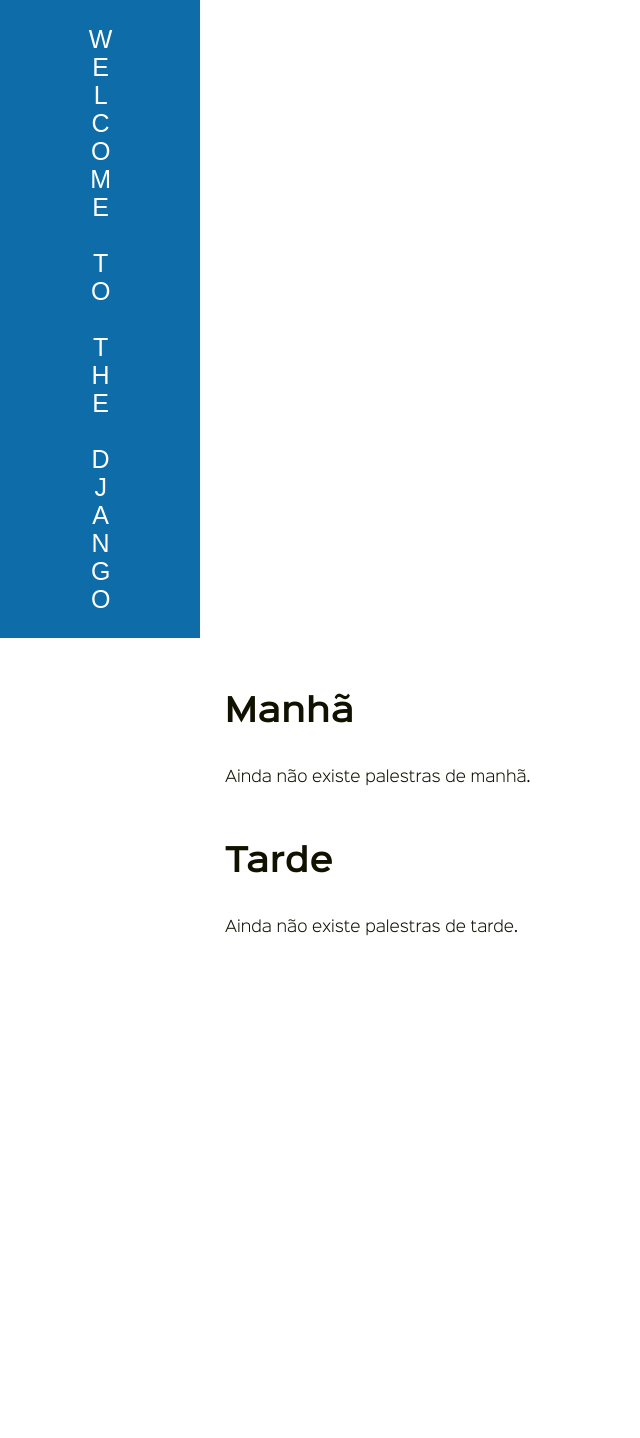
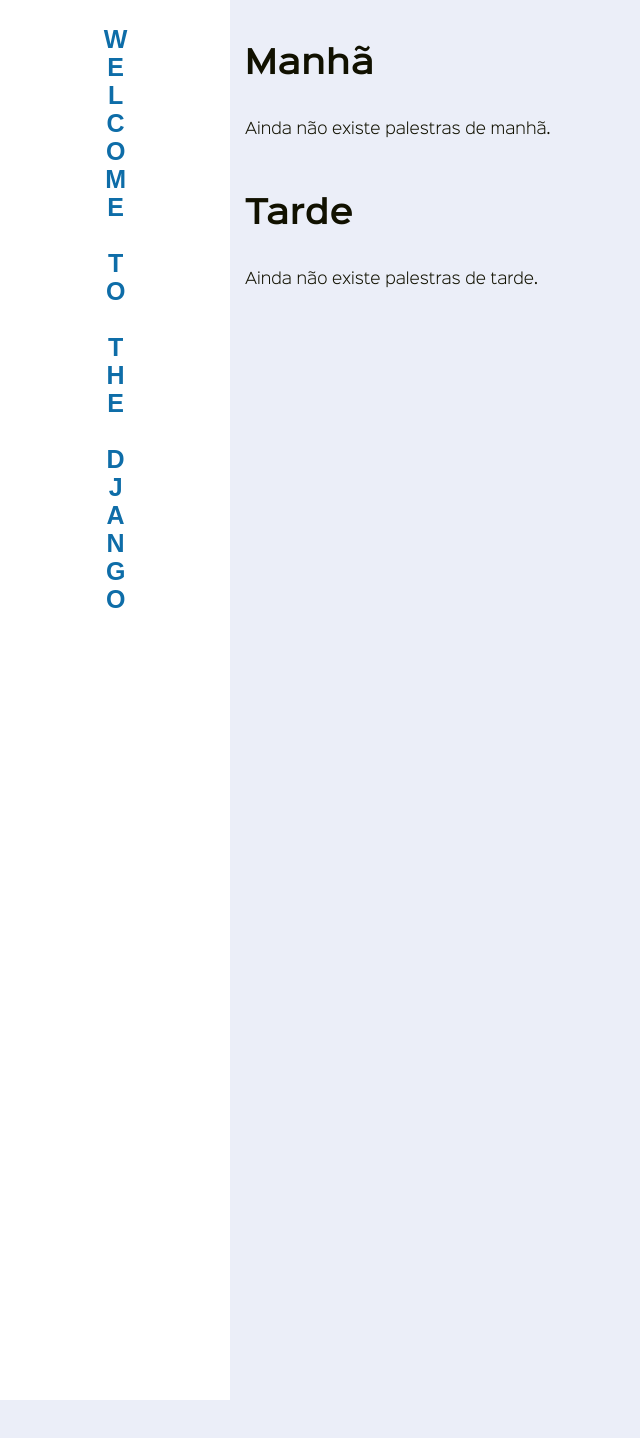
Before and after one commit to AlissonSH/wttd_fenix, a Django app: page /palestras/ in a window 1280 px wide. Shown: the part 90-1528 px from the top of the page, without its empty margins (0-640 px from the left). After the commit the page ends 1490 px from the top, so only its background shows below. Run offline with Django 4.2, Linux system fonts and the light colour scheme; data that the repository does not hold is empty; parts of the project's set-up code (start-up, migrations or seed data) failed here and were passed over.

Commit message:
Update: Ajustes de estilo na pagina de palestra

```diff
--- a/eventex/core/static/css/main.css
+++ b/eventex/core/static/css/main.css
@@ -399,25 +399,40 @@ html, body {
 
 .main-container {
     display: flex;
-    height: 100vh; /* Garante que o contêiner principal ocupe a altura total da tela */
+    position: relative;
+    background-color: #ebeef8;
+    top: 90px;
+    margin-left: 230px;
+    padding: 0 15px 60px 15px;
+    -webkit-transition: margin .2s ease-in-out;
+    -o-transition: margin .2s ease-in-out;
+    transition: margin .2s ease-in-out;
+    min-height: 1400px;
+}
+
+.header-frame {
+    width: 100%;
+    position: fixed; /* Fixa a barra de navegação no topo */
+    top: 0;
+    left: 0;
+    z-index: 1000; /* Garante que a barra de navegação fique acima de outros elementos */
 }
 
 .sidebar {
-    background-color: #0e6da8; /* Defina a cor de fundo como azul */
-    color: white;           /* Opcional: defina a cor do texto como branca para contraste */
+    background-color: white; /* Defina a cor de fundo como azul */
+    color: #0e6da8;           /* Opcional: defina a cor do texto como branca para contraste */
     padding: 25px;          /* Opcional: adicione padding para espaçamento interno */
-    width: 200px;         /* Largura fixa */
+    width: 230px;         /* Largura fixa */
     box-sizing: border-box; /* Inclui o padding e a borda no cálculo da largura e altura */
-    top: 0;
-    bottom: 0;
-    left: 0;
     display: flex;
+    position: fixed;
+    top: 90px;
     justify-content: center;
 }
 
 .content-area {
-    margin-left: 200px; /* Compensa a largura da barra lateral fixa */
-    padding: 25px;
+    margin-left: -15px; /* Compensa a largura da barra lateral fixa */
+    padding: 15px;
     box-sizing: border-box;
     width: calc(100% - 200px); /* Ajusta a largura do conteúdo principal */
     overflow-y: auto; /* Adiciona rolagem vertical ao conteúdo principal */
@@ -426,6 +441,7 @@ html, body {
 .sidebars-text {
     font-size: 25px;
     font-family: sans-serif;
+    font-weight: bold;
     text-transform: uppercase;
     padding: 1%;
     writing-mode: vertical-lr;
@@ -433,4 +449,16 @@ html, body {
     white-space: nowrap;
 }
 
+.page-heading {
+    margin-top: -30px; /* Remove a margem padrão ao redor da div */
+    margin-bottom: -30px;
+}
+
+.page-title {
+    font-size: 23px;
+    font-family: inherit;
+    margin: 0;
+    color: #2e5d8e;
+}
+
 /* Fim Customização */
```
